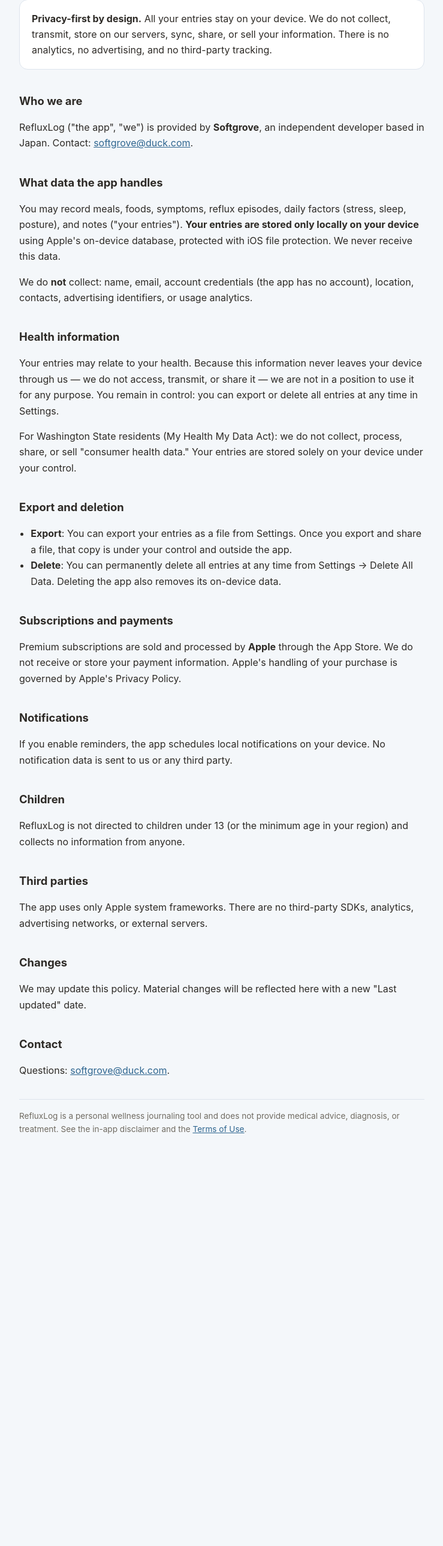
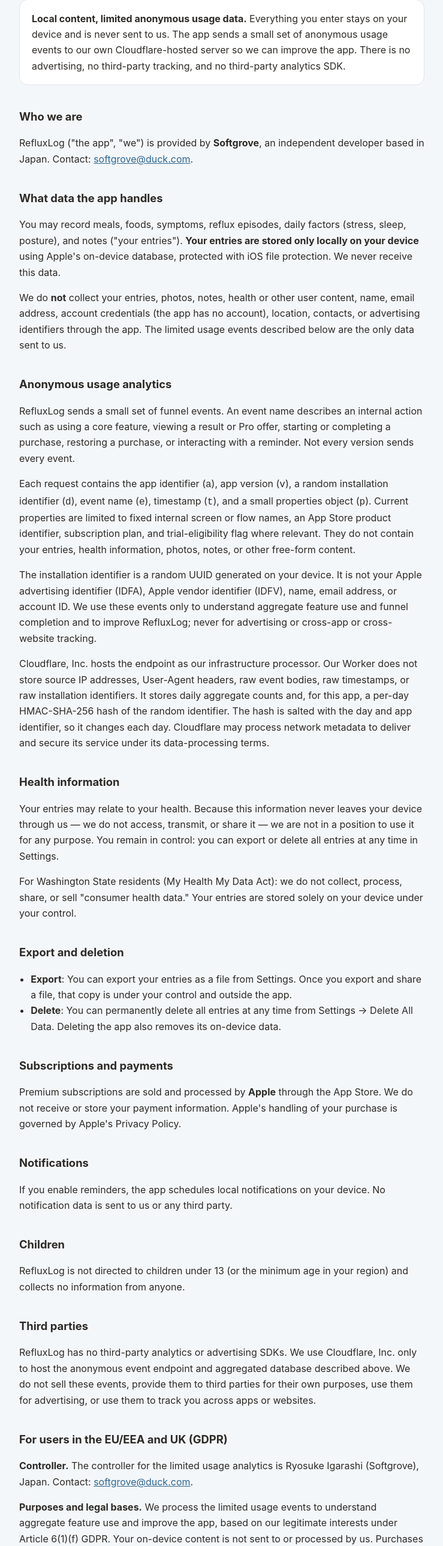
Before and after one commit to softgrove/refluxlog-legal, a plain HTML site: page privacy.html in a window 1280 px wide. Shown: the part 220-2797 px from the top of the page at 60% size, without its empty margins (270-1009 px from the left). Before the commit the page ends 2207 px from the top, so only its background shows below. Drawn offline with Linux system fonts and the light colour scheme.

Commit message:
privacy: disclose anonymous usage analytics; add GDPR section

```diff
--- a/privacy.html
+++ b/privacy.html
@@ -24,12 +24,13 @@
 <div class="wrap">
   <p class="brand">RefluxLog</p>
   <h1>Privacy Policy</h1>
-  <p class="meta">Effective date: June 17, 2026 · Last updated: June 17, 2026</p>
+  <p class="meta">Effective date: June 17, 2026 · Last updated: September 15, 2026</p>
 
   <div class="summary">
-    <strong>Privacy-first by design.</strong> All your entries stay on your device. We do not collect,
-    transmit, store on our servers, sync, share, or sell your information. There is no analytics,
-    no advertising, and no third-party tracking.
+    <strong>Local content, limited anonymous usage data.</strong> Everything you enter stays on your device
+    and is never sent to us. The app sends a small set of anonymous usage events to our own
+    Cloudflare-hosted server so we can improve the app. There is no advertising, no third-party tracking,
+    and no third-party analytics SDK.
   </div>
 
   <h2>Who we are</h2>
@@ -40,8 +41,28 @@
   <p>You may record meals, foods, symptoms, reflux episodes, daily factors (stress, sleep, posture), and notes
   ("your entries"). <strong>Your entries are stored only locally on your device</strong> using Apple's
   on-device database, protected with iOS file protection. We never receive this data.</p>
-  <p>We do <strong>not</strong> collect: name, email, account credentials (the app has no account),
-  location, contacts, advertising identifiers, or usage analytics.</p>
+  <p>We do <strong>not</strong> collect your entries, photos, notes, health or other user content,
+  name, email address, account credentials (the app has no account), location, contacts, or advertising
+  identifiers through the app. The limited usage events described below are the only data sent to us.</p>
+
+  <h2>Anonymous usage analytics</h2>
+  <p>RefluxLog sends a small set of funnel events. An event name describes an internal action such as using a
+  core feature, viewing a result or Pro offer, starting or completing a purchase, restoring a purchase, or
+  interacting with a reminder. Not every version sends every event.</p>
+  <p>Each request contains the app identifier (<code>a</code>), app version (<code>v</code>), a random
+  installation identifier (<code>d</code>), event name (<code>e</code>), timestamp (<code>t</code>), and
+  a small properties object (<code>p</code>). Current properties are limited to fixed internal screen or
+  flow names, an App Store product identifier, subscription plan, and trial-eligibility flag where relevant.
+  They do not contain your entries, health information, photos, notes, or other free-form content.</p>
+  <p>The installation identifier is a random UUID generated on your device. It is not your Apple advertising
+  identifier (IDFA), Apple vendor identifier (IDFV), name, email address, or account ID. We use these events
+  only to understand aggregate feature use and funnel completion and to improve RefluxLog; never for advertising
+  or cross-app or cross-website tracking.</p>
+  <p>Cloudflare, Inc. hosts the endpoint as our infrastructure processor. Our Worker does not store source IP
+  addresses, User-Agent headers, raw event bodies, raw timestamps, or raw installation identifiers. It stores
+  daily aggregate counts and, for this app, a per-day HMAC-SHA-256 hash of the random identifier. The hash is
+  salted with the day and app identifier, so it changes each day. Cloudflare may process network metadata to
+  deliver and secure its service under its data-processing terms.</p>
 
   <h2>Health information</h2>
   <p>Your entries may relate to your health. Because this information never leaves your device through us —
@@ -71,8 +92,38 @@
   information from anyone.</p>
 
   <h2>Third parties</h2>
-  <p>The app uses only Apple system frameworks. There are no third-party SDKs, analytics, advertising
-  networks, or external servers.</p>
+  <p>RefluxLog has no third-party analytics or advertising SDKs. We use Cloudflare, Inc. only to host the
+  anonymous event endpoint and aggregated database described above. We do not sell these events, provide
+  them to third parties for their own purposes, use them for advertising, or use them to track you across
+  apps or websites.</p>
+
+  <h2>For users in the EU/EEA and UK (GDPR)</h2>
+  <!-- controller postal address: to be added -->
+  <p><strong>Controller.</strong> The controller for the limited usage analytics is Ryosuke Igarashi
+  (Softgrove), Japan. Contact: <a href="mailto:softgrove@duck.com">softgrove@duck.com</a>.</p>
+  <p><strong>Purposes and legal bases.</strong> We process the limited usage events to understand aggregate
+  feature use and improve the app, based on our legitimate interests under Article 6(1)(f) GDPR. Your
+  on-device content is not sent to or processed by us. Purchases are processed by Apple; see
+  <a href="https://www.apple.com/legal/privacy/">Apple’s Privacy Policy</a>. If you contact us, we process the
+  information you send to answer your request, also based on our legitimate interests.</p>
+  <p><strong>Recipients and international transfers.</strong> Cloudflare, Inc. processes the usage events for
+  us as hosting provider on its global network. This may involve transfers outside the EU/EEA or UK,
+  including to the United States, using safeguards such as the European Commission’s Standard Contractual
+  Clauses and the UK transfer addendum where applicable.</p>
+  <p><strong>Retention.</strong> We do not retain raw events or raw installation identifiers. Daily aggregate
+  counts and per-day HMAC hashes are retained in a form not designed to identify a person. The current server
+  code has no automatic deletion period for those aggregate records. On-device content remains until you
+  delete it or the app. Correspondence is kept only as long as reasonably needed to answer and document the
+  request.</p>
+  <p><strong>Your rights.</strong> Subject to applicable law, you may request access, rectification, erasure,
+  restriction, objection, and data portability by emailing
+  <a href="mailto:softgrove@duck.com">softgrove@duck.com</a>. Because the random installation identifier is
+  not linked to your identity and the server does not retain the raw identifier, we may be unable to identify
+  records as relating to you. You may also lodge a complaint with the data-protection supervisory authority
+  in your country of residence or work, or where you believe an infringement occurred.</p>
+  <p>Providing usage events is not a contractual or statutory requirement; the app’s core operation does not
+  depend on a successful telemetry request. We do not use automated decision-making or profiling that
+  produces legal or similarly significant effects.</p>
 
   <h2>Changes</h2>
   <p>We may update this policy. Material changes will be reflected here with a new "Last updated" date.</p>
```
